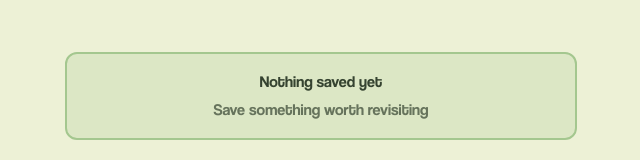
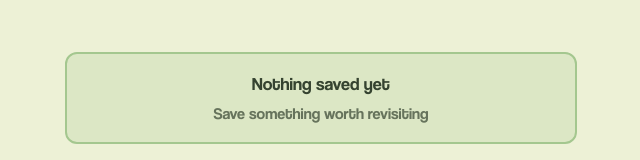
Before and after one commit to VByte-dev/Markd, a React (Vite) app: page / in a window 1280 px wide. Shown: the part 232-392 px from the top of the page, without its empty margins (319-959 px from the left). Built offline with nearby package versions, Linux system fonts and the light colour scheme.

Commit message:
Enhance typography in StateMessage component for improved readability

```diff
--- a/src/components/StateMessage.jsx
+++ b/src/components/StateMessage.jsx
@@ -4,8 +4,8 @@ let StateMessage = (props) => {
   return (
     <>
       <div className="bg-light p-4 rounded-xl border-2 border-mid">
-        <p className="font-[coolvetica] text-deep text-center">{title}</p>
-        <p className="font-[coolvetica] text-deep text-center opacity-70 mt-1">
+        <p className="font-[coolvetica] text-deep text-center text-base md:text-lg">{title}</p>
+        <p className="font-[coolvetica] text-deep text-center opacity-70 mt-1 text-sm md:text-base">
           {description}
         </p>
       </div>
```
